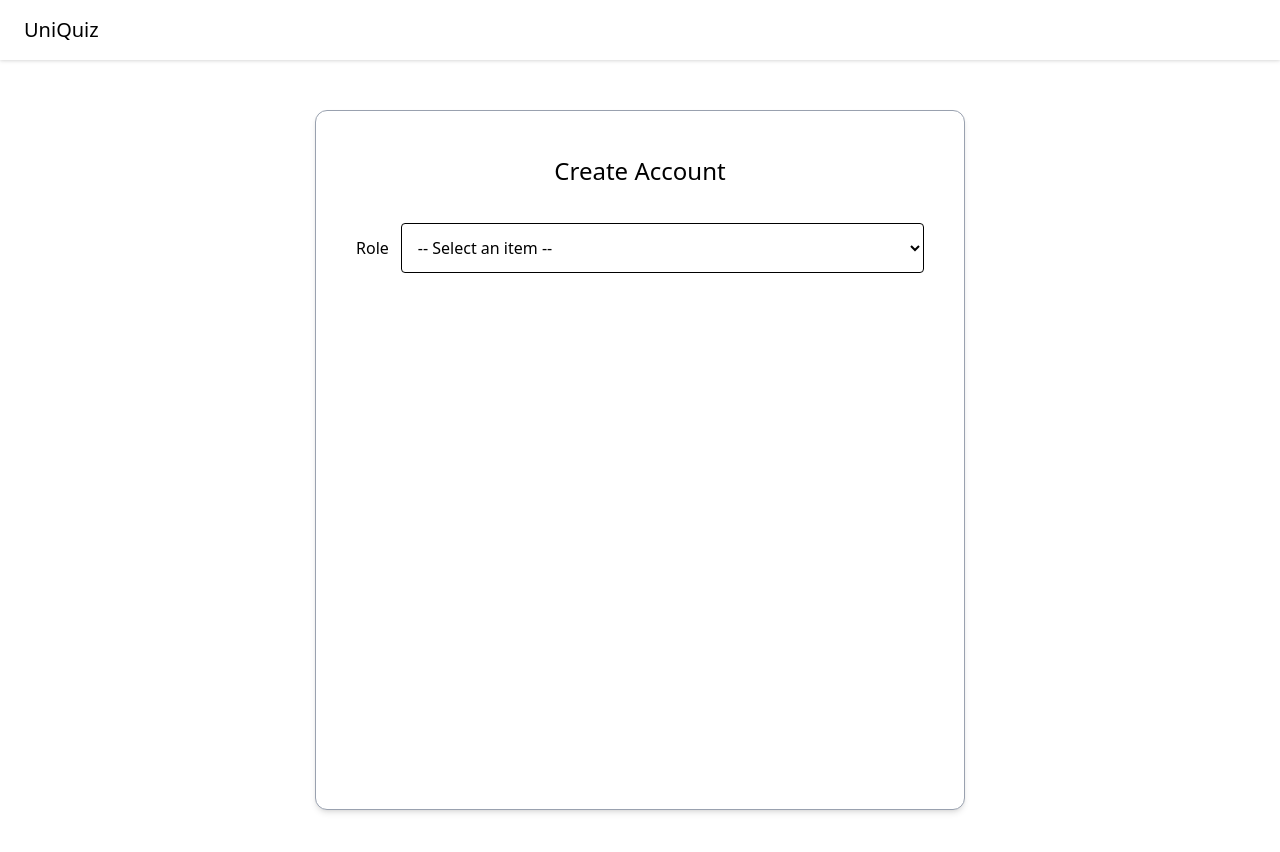
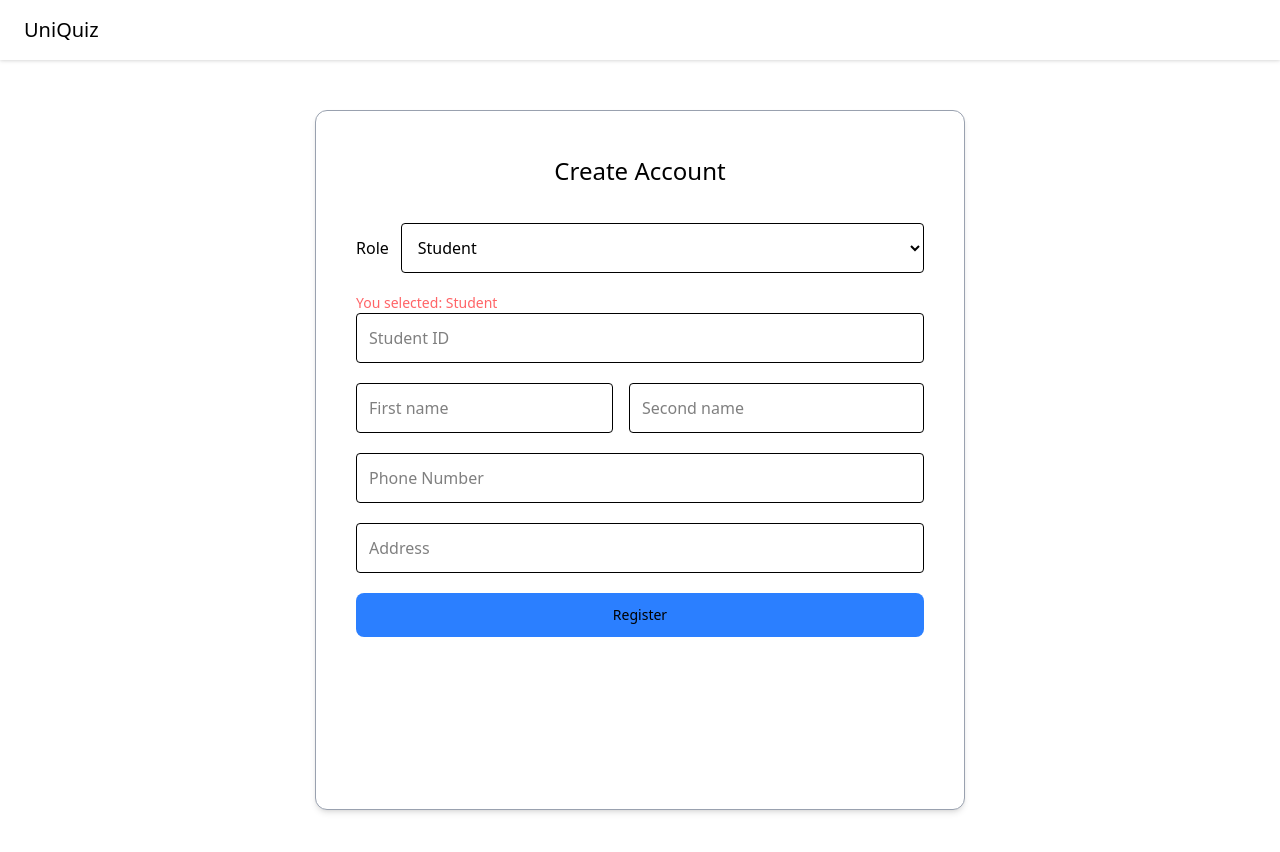
Before and after one commit to kodomotachi/UniQuiz, a React (Vite) app: page /signup in a window 1280 px wide. Shown: the top 852 px of the page. Built offline with nearby package versions, Linux system fonts and the light colour scheme.

Commit message:
Add teacher dashboard

```diff
--- a/src/App.jsx
+++ b/src/App.jsx
@@ -4,6 +4,7 @@ import { BrowserRouter, Routes, Route } from "react-router-dom";
 import SignIn from './pages/SignIn';
 import SignUp from './pages/SignUp';
 import './index.css'
+import TeacherDashboard from './pages/TeacherDashboard';
 
 function App() {
   return (
@@ -11,6 +12,7 @@ function App() {
       <Routes>
         <Route path="/signin" element={<SignIn />} />
         <Route path="/signup" element={<SignUp />} />
+        <Route path="/teacher_dashboard" element={<TeacherDashboard />} />
       </Routes>
     </BrowserRouter>
   );
--- a/src/pages/SignUp.jsx
+++ b/src/pages/SignUp.jsx
@@ -8,7 +8,7 @@ export default function SignUp() {
    const [lastName, setLastName] = useState("");
    const [classId, setClassId] = useState("");
    const [phoneNumber, setPhoneNumber] = useState("");
-   const [selectedRole, setSelectedRole] = useState("");
+   const [selectedRole, setSelectedRole] = useState("Student");
    const [address, setAddress] = useState("");
 
    const roles = ["Student", "Teacher"];
@@ -129,7 +129,6 @@ export default function SignUp() {
                         onChange={(e) => setSelectedRole(e.target.value)}
                         className=" w-full rounded border py-3 px-3 outline-none"
                      >
-                        <option value="">-- Select an item --</option>
                         {roles.map((item, index) => (
                            <option key={index} value={item}>
                               {item}
@@ -145,6 +144,10 @@ export default function SignUp() {
                   )}
 
                   {switchComponent(selectedRole)}
+
+                  <button type="submit" className="btn-primary">
+                     Register
+                  </button>
                </form>
             </div>
          </div>
--- /dev/null
+++ b/src/pages/TeacherDashboard.jsx
@@ -0,0 +1,9 @@
+import NavBar from "../components/NavBar/NavBar";
+
+export default function TeacherDashboard() {
+	return (
+		<>
+			<NavBar />
+		</>
+	);
+}
```
